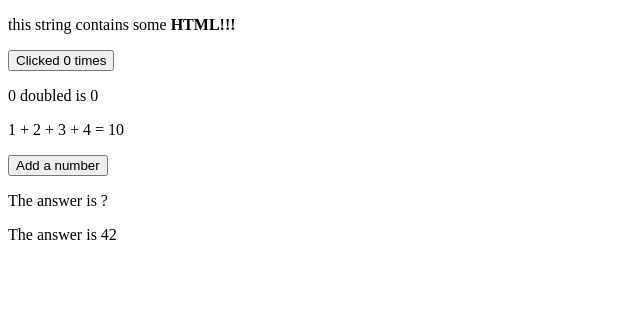
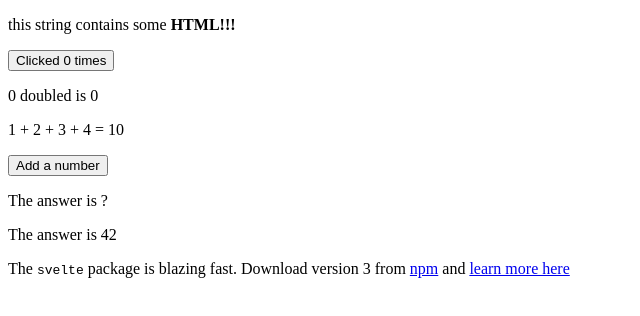
Before and after one commit to gregrossdev/js-svelte, a Svelte app in the folder 00-basics/: page / in a window 1280 px wide. Shown: the top 316 px of the page, without its empty margins (0-640 px from the left). Built offline with nearby package versions, Linux system fonts and the light colour scheme.

Commit message:
spread props

```diff
--- a/00-basics/src/App.svelte
+++ b/00-basics/src/App.svelte
@@ -1,5 +1,6 @@
 <script>
     import Nested from "./components/Nested.svelte";
+    import Info from "./components/Info.svelte";
     let src = 'https://svelte.dev/tutorial/image.gif';
     let name = 'Rick Astley';
 
@@ -31,6 +32,13 @@
 
     $: sum = numbers.reduce((t, n) => t + n, 0);
 
+    const pkg = {
+        name: 'svelte',
+        version: 3,
+        speed: 'blazing',
+        website: 'https://svelte.dev'
+    };
+
 </script>
 
 <!--<img {src} alt="{name} dances.">-->
@@ -46,7 +54,7 @@
 
 <Nested />
 <Nested answer={42}/>
-
+<Info {...pkg}/>
 
 <style>
     img {
--- /dev/null
+++ b/00-basics/src/components/Info.svelte
@@ -0,0 +1,12 @@
+<script>
+    export let name;
+    export let version;
+    export let speed;
+    export let website;
+</script>
+
+<p>
+    The <code>{name}</code> package is {speed} fast.
+    Download version {version} from <a href="https://www.npmjs.com/package/{name}">npm</a>
+    and <a href={website}>learn more here</a>
+</p>
```
